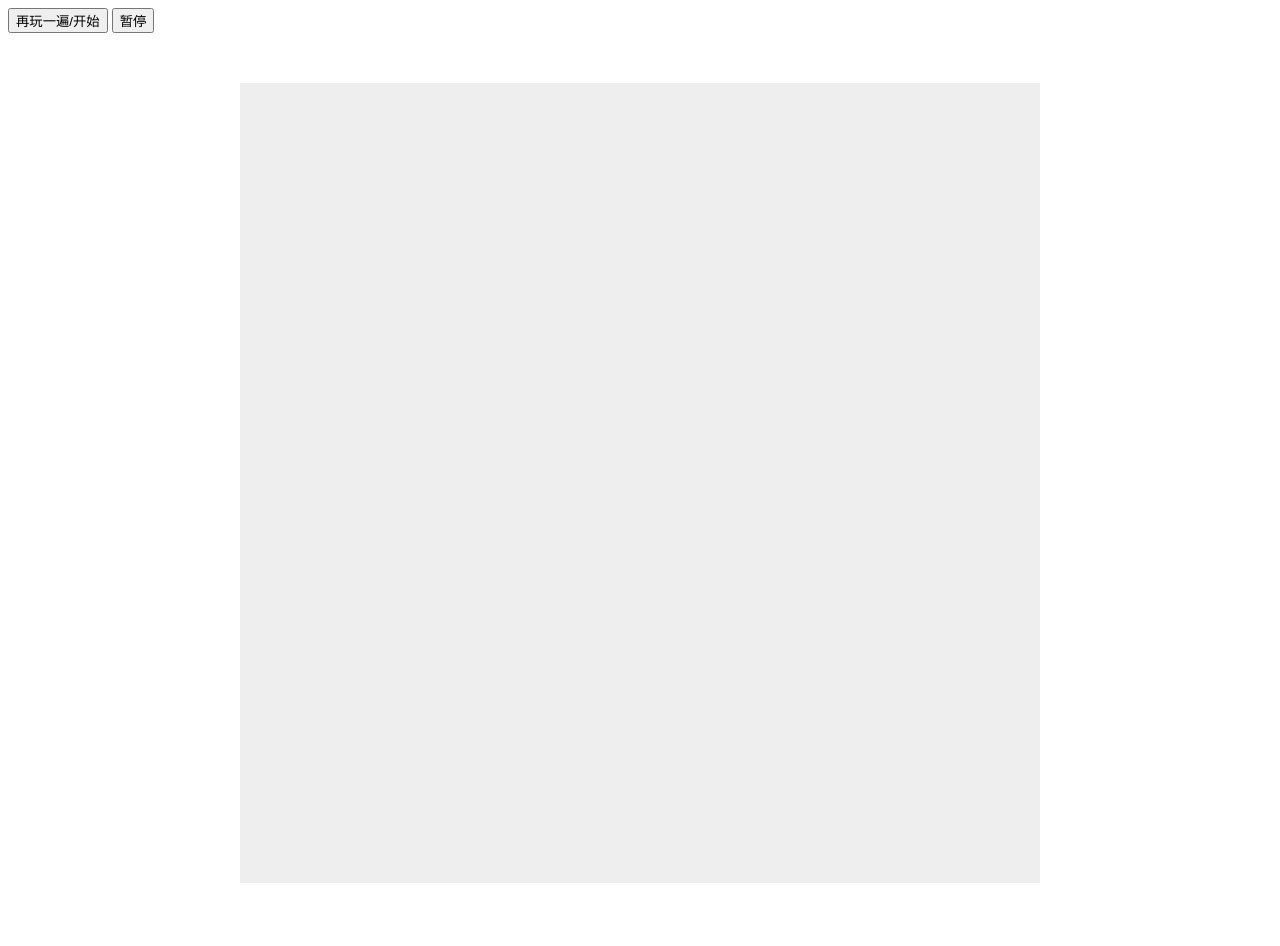
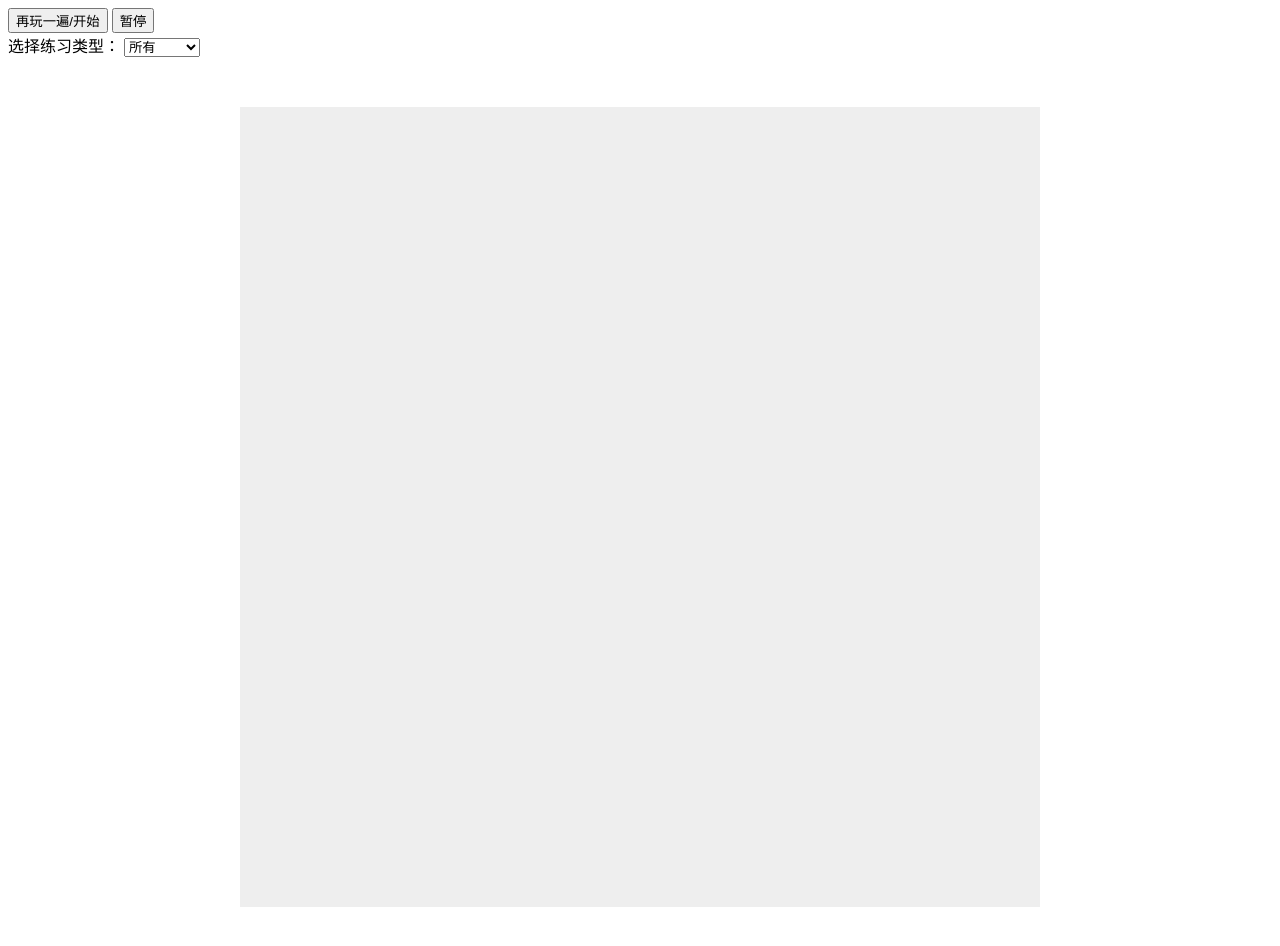
Before and after one commit to zymiboxpay/typingGame, a plain HTML site: page index.html in a window 1280 px wide. Drawn offline with Linux system fonts and the light colour scheme.

Commit message:
add type config

```diff
--- a/index.html
+++ b/index.html
@@ -17,6 +17,17 @@
     <div class="controller">
         <button class="begin">再玩一遍/开始</button>
         <button class="pause">暂停</button>
+        <div class="select-exercise-type">
+            <span class="desc">选择练习类型：</span>
+            <select class="exercise-type">
+                <option value="all">所有</option>
+                <option value="lowerCaseLetters">小写字母</option>
+                <option value="capitalLetters">大写字母</option>
+                <option value="numbers">数字</option>
+                <option value="signs">各种符号</option>
+            </select>
+        </div>
+
     </div>
     <div class="show">
     <span class="success"></span>
--- a/main.js
+++ b/main.js
@@ -146,10 +146,12 @@ $(function() {
     var pause = false;
     var $success = $('.success');
     var $fail = $('.fail');
+    var $exerciseType = $('.exercise-type');
 
-    var start = function(numBall, context) {
+    var start = function() {
         success = 0;
         fail = 0;
+        LIBRARY_CONFIG = $exerciseType.val();
         context.clearRect(0, 0, 800, 800);
         drawNumBall(numBall, context);
         keyObj.getHitKey();
@@ -247,6 +249,7 @@ $(function() {
 
     //暂停
     $('.pause').on('click', function(){
+        pause = !pause;
         if(pause){
             loop();
         }
@@ -256,7 +259,4 @@ $(function() {
     });
 
 
-    // start(numBall, context);
-
-
 });
```
